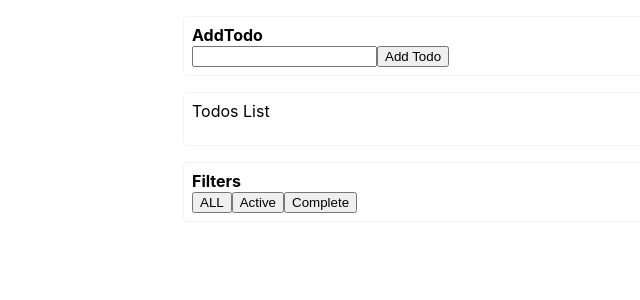
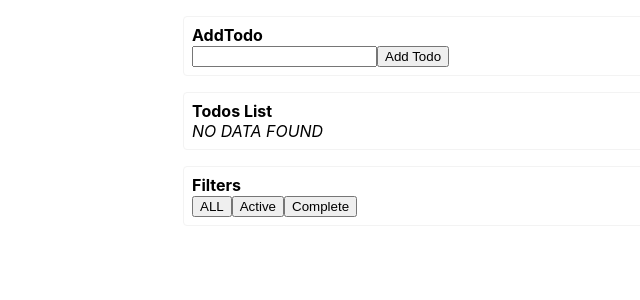
Before and after one commit to DerekJi/demo-react-redux, a React (Create React App) app: page / in a window 1280 px wide. Shown: the top 300 px of the page, without its empty margins (153-793 px from the left). Built offline with nearby package versions, Linux system fonts and the light colour scheme.

Commit message:
UX Improvements: show No Data & input checking

```diff
--- a/src/pages/AddTodoContainer.js
+++ b/src/pages/AddTodoContainer.js
@@ -17,8 +17,11 @@
 
   onSubmit(e) {
     e.preventDefault();
-    this.props.dispatch(addTodo(this.state.value));
-    this.setState({value: ''});
+    const value = this.state.value.trim();
+    if (value) {
+      this.props.dispatch(addTodo(value));
+      this.setState({value: ''});
+    }
   }
 
   render() {
--- a/src/pages/TodoContainer.js
+++ b/src/pages/TodoContainer.js
@@ -6,14 +6,17 @@
   let key = 0;
   return (
     <div className="d-panel d-todos">
-      Todos List
-      <ul>
-      {
-        todos.map(todo => (
-          <li key={key++}>{todo.name}</li>
-        ))
+      <b>Todos List</b>
+      { todos.length > 0
+        ? <ul>
+          {
+            todos.map(todo => (
+                <li key={key++}>{todo.name}</li>
+              ))
+          }
+          </ul>
+        : <div><i>NO DATA FOUND</i></div>
       }
-      </ul>
     </div>
   );
 };
```
